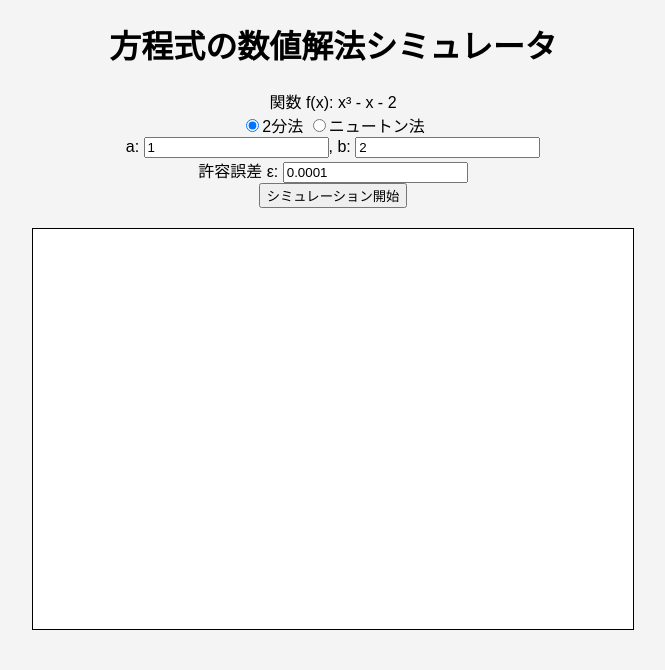
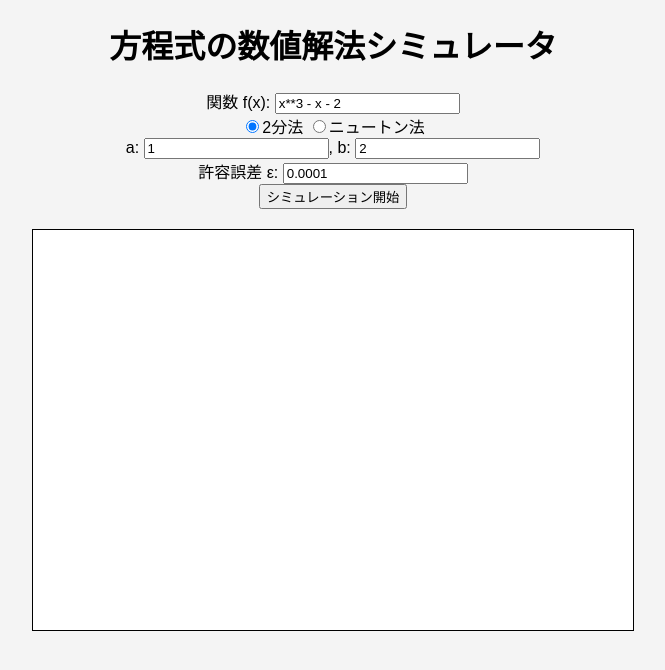
Before and after one commit to oouou/newton-bisection-simulator, a plain HTML site: page index.html in a window 1280 px wide. Shown: the whole page, without its empty margins (307-972 px from the left). Drawn offline with Linux system fonts and the light colour scheme.

Commit message:
Update index.html

```diff
--- a/index.html
+++ b/index.html
@@ -9,7 +9,8 @@
 <body>
   <h1>方程式の数値解法シミュレータ</h1>
   <div id="controls">
-    <label>関数 f(x): x³ - x - 2</label><br>
+    <label>関数 f(x):</label>
+    <input type="text" id="functionInput" value="x**3 - x - 2"><br>
     <input type="radio" name="method" value="bisection" checked>2分法
     <input type="radio" name="method" value="newton">ニュートン法<br>
     <div id="bisection-inputs">
@@ -23,7 +24,6 @@
     <button onclick="runSimulation()">シミュレーション開始</button>
   </div>
   <canvas id="graph" width="600" height="400"></canvas>
-  <script src="math.js"></script>
   <script src="script.js"></script>
 </body>
 </html>
```
